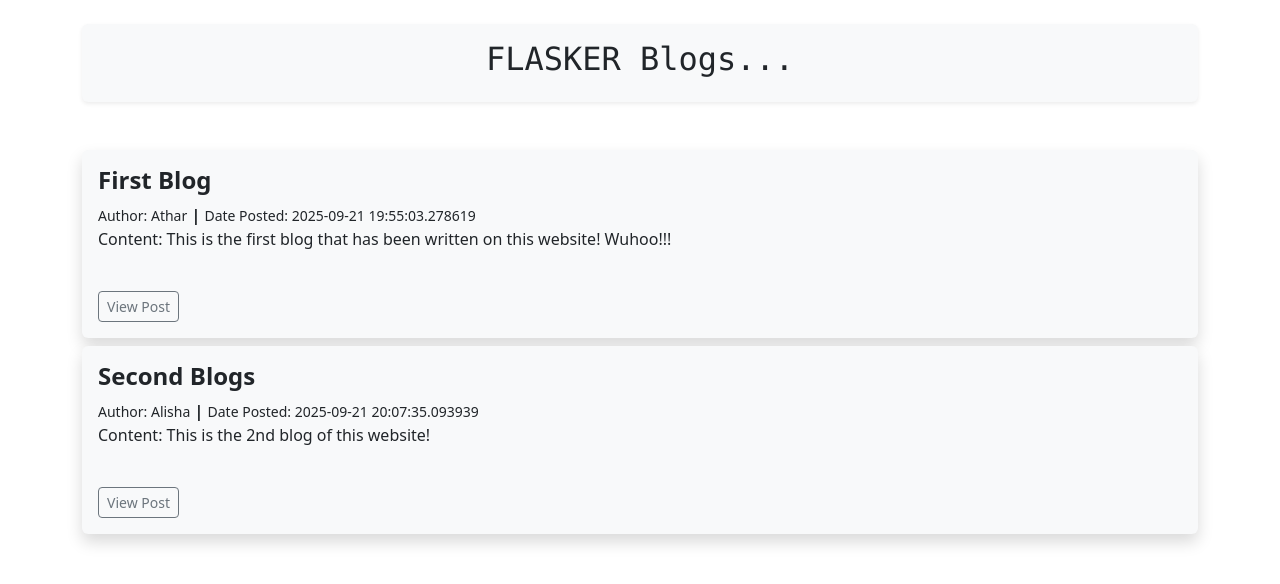
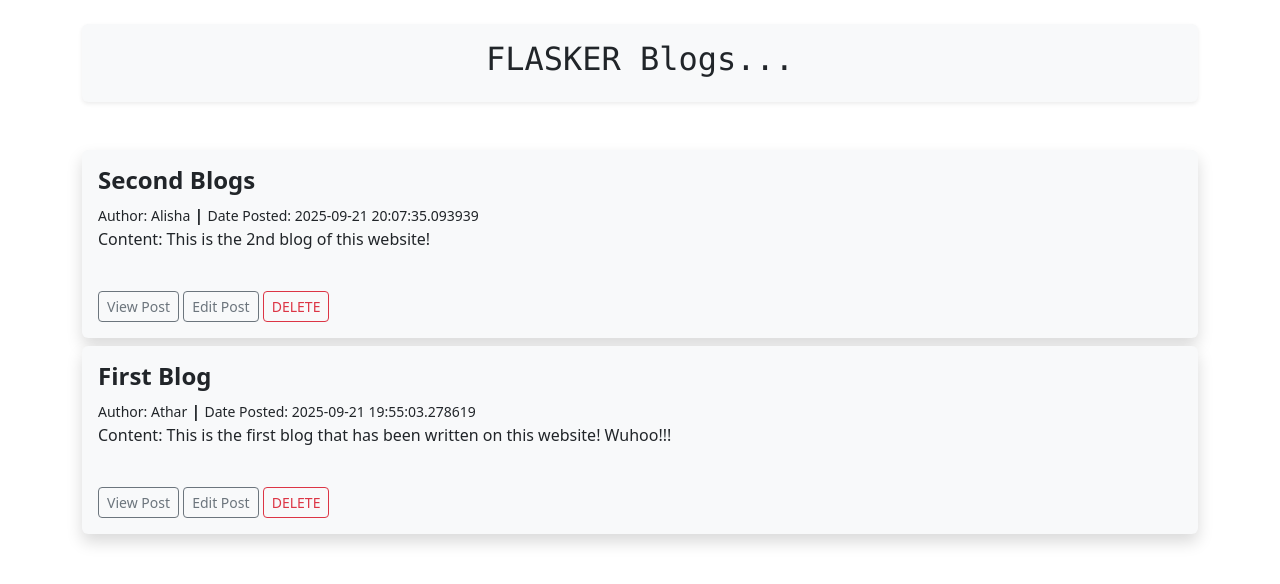
Before and after one commit to atharkn7/flasker, a Flask app: page /posts in a window 1280 px wide. Shown: the part 56-640 px from the top of the page. Run offline with Flask 3, Linux system fonts and the light colour scheme; data comes from the database, SQL or seed files in the repository; both versions use the stored data as it was after the commit.

Commit message:
CRUD added for posts

```diff
--- a/app.py
+++ b/app.py
@@ -255,19 +255,82 @@ def add_post():
 
         # Confirming user added & redirecting
         flash("Blog posted successfully!")
-        return redirect("/posts")
+        # Good practice to use url_for() instead of hardcoding
+        return redirect(url_for("posts"))
 
-    return render_template("add-post.html", form=form)
+    return render_template("add_post.html", form=form)
 
 # READ - All Blogs
 @app.route("/posts")
 def posts():
     # Getting all posts
-    posts = Posts.query.order_by(Posts.date_posted)
-    return render_template("posts.html", posts=posts)
+    form = PostForm()
+    posts = Posts.query.order_by(Posts.date_posted.desc()).all()
+    return render_template("posts.html", posts=posts, form=form)
 
 # READ - Individual blog
 @app.route("/posts/<int:id>")
 def post(id):
     post = Posts.query.get_or_404(id)
     return render_template("post.html", post=post)
+
+# UPDATE - Blog Post
+@app.route("/posts/edit/<int:id>", methods=["GET", "POST"])
+def edit_posts(id):
+    # Getting form and model
+    post_to_update = Posts.query.get_or_404(id)
+    form = PostForm()
+    # form = PostForm(obj=post_to_update)   # Pre-fills form with existing values
+
+
+    # POST workflow
+    if form.validate_on_submit():
+        # Updating Post (can be automated with populate_obj line below)
+        post_to_update.title = form.title.data
+        post_to_update.author = form.author.data
+        post_to_update.slug = form.slug.data
+        post_to_update.content = form.content.data
+        # form.populate_obj(post_to_update)     # Automatically assigns form data to model fields
+
+        # Updating db
+        db.session.commit()
+
+        # Confirming and redirecting
+        flash("Blog post edited successfully!")
+        return redirect(url_for("posts"))
+
+    # Adding values to form (can be automated with pre-fills line)
+    form.title.data = post_to_update.title
+    form.author.data = post_to_update.author
+    form.slug.data = post_to_update.slug
+    form.content.data = post_to_update.content
+
+    return render_template("edit_post.html", form=form, id=id)
+
+# DELETE - Blog Post
+""" Changed to POST as GET should only be used in read-only ops"""
+@app.route("/posts/delete/<int:id>", methods=["POST"])
+def delete_posts(id):
+    post_to_delete = Posts.query.get_or_404(id)
+    try:
+        # Deleting selected user
+        db.session.delete(post_to_delete)
+        db.session.commit()
+
+        # Confirm & redirect
+        flash("Blog post deleted successfully!")
+        return redirect(url_for("posts"))
+    except:
+        flash("Failed post deletion! Try again...")
+        # db.session.rollback()     # Clear failed transaction and resets the session
+        return redirect(url_for("posts"))
+
+"""
+Best practice in production:
+    1. Wrap all commits in
+        1a. try/except
+        1b. SQLAlchemyError).
+    2. Rollback on failure.
+    3. Log the exact error for debugging, but show a clean flash to the user
+        3a. DELETE is most likely to fail, maybe a post is referenced by another table
+"""
--- a/templates/post.html
+++ b/templates/post.html
@@ -14,6 +14,8 @@
     <small> Date Posted: {{ post.date_posted }} </small>
     <p> Content: {{ post.content }} </p><br>
     <a href="{{url_for('posts')}}" class="btn btn-outline-secondary btn-sm">Back</a>
+    <a href="{{url_for('edit_posts', id=post.id)}}" class="btn btn-outline-secondary btn-sm">Edit Post</a>
+    <!--  <a href="{{url_for('delete_posts', id=post.id)}}" class="btn btn-outline-danger btn-sm">DELETE</a> -->
 </div>
 
 
--- a/templates/posts.html
+++ b/templates/posts.html
@@ -26,6 +26,15 @@
     <small> Date Posted: {{ post.date_posted }} </small>
     <p> Content: {{ post.content }} </p><br>
     <a href="{{url_for('post', id=post.id)}}" class="btn btn-outline-secondary btn-sm">View Post</a>
+    <a href="{{url_for('edit_posts', id=post.id)}}" class="btn btn-outline-secondary btn-sm">Edit Post</a>
+    <!-- Modified to use POST method and ask confirmation -->
+    <form action="{{ url_for('delete_posts', id=post.id) }}" method="POST" style="display:inline;">
+        {{ form.hidden_tag() }}
+        <button type="submit" class="btn btn-outline-danger btn-sm"
+            onclick="return confirm('Are you sure you want to delete this post?')">
+            DELETE
+        </button>
+    </form>
 </div>
 {% endfor%}
 
```
Also changed, not shown: templates/add_post.html (renamed from templates/add-post.html, +0 -12 lines), templates/edit_post.html (added, +43 -0 lines), instance/users.db.
